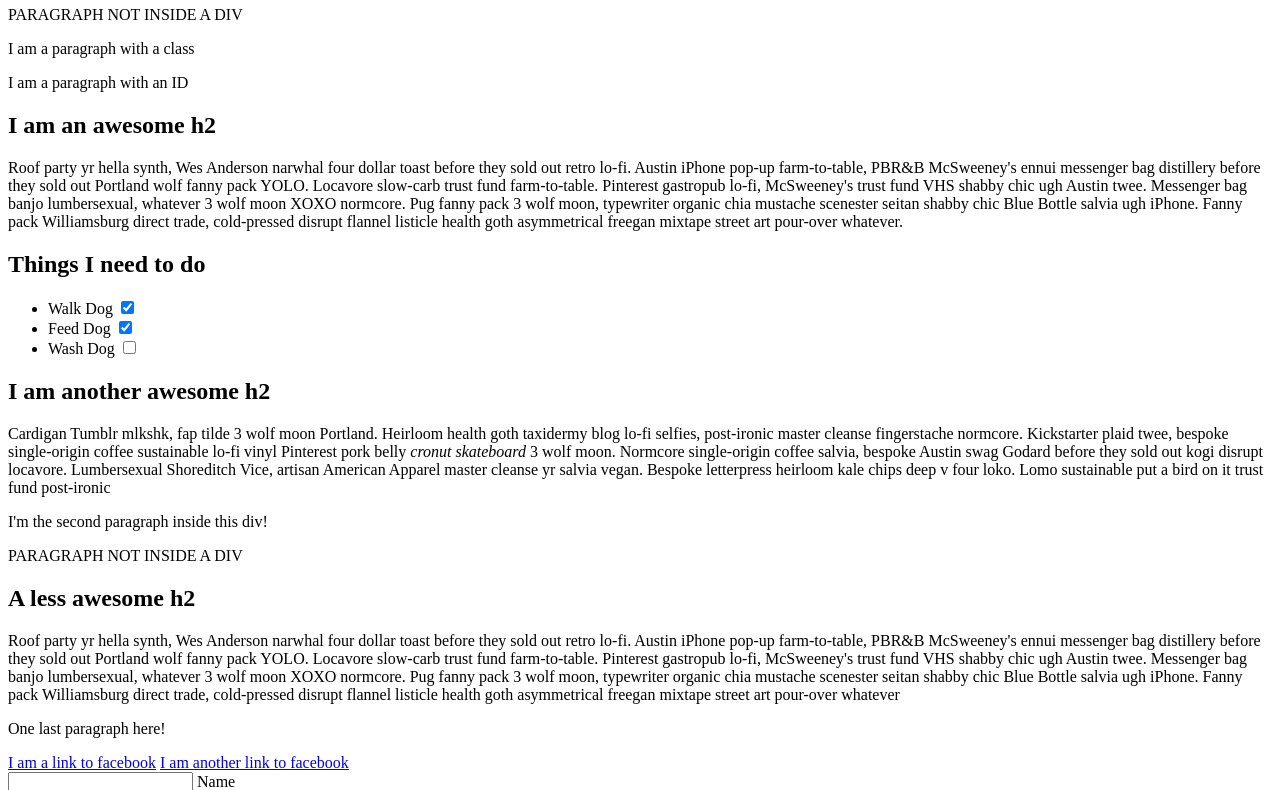
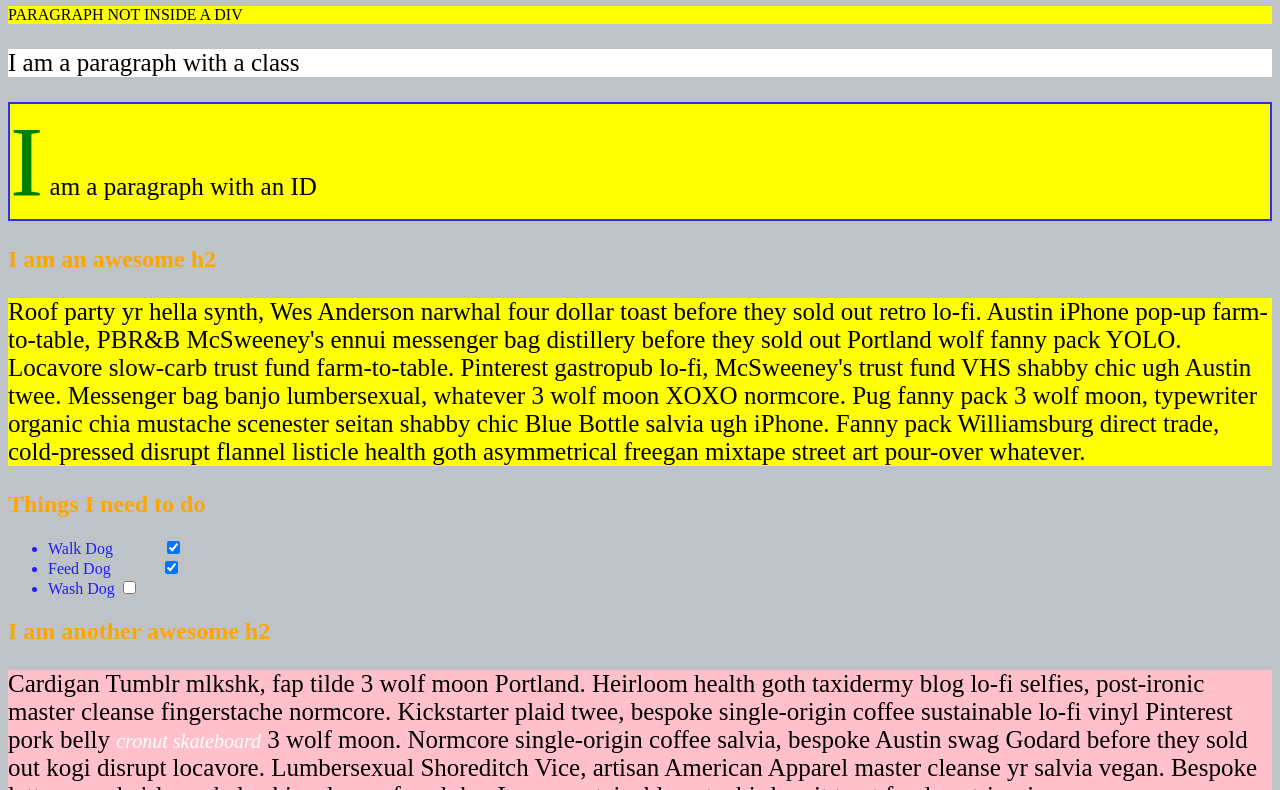
Before and after one commit to codingcurry/Udemy-The-Web-Developer-Bootcamp, a plain HTML site: page Introduction to CSS/selectorsExercise.html in a window 1280 px wide. Shown: the part 60-850 px from the top of the page. Drawn offline with Linux system fonts and the light colour scheme.

Commit message:
completed selectors exercise

```diff
--- a/Introduction to CSS/selectors.css
+++ b/Introduction to CSS/selectors.css
@@ -2,58 +2,97 @@
 DO NOT ALTER THE EXISTING HTML TO DO THIS.  WRITE ONLY CSS!
 
 /* Give the <body> element a background of #bdc3c7*/
-
+body {
+	background: #bdc3c7;
+}
 
 /* Make the <h1> element #9b59b6*/
-
+h1 {
+	color: ; #9b59b6;
+}
 
 /* Make all <h2> elements orange */
-
+h2 {
+	color: orange;
+}
 
 /* Make all <li> elements blue(pick your own hexadecimal blue)*/
-
+li {
+	color: #201EF7;
+}
 
 /*Change the background on every paragraph to be yellow*/
-
+p {
+	background: yellow;
+}
 
 /*Make all inputs have a 3px red border*/
-
+input {
+	border: 3px red solid;
+}
 
 /* Give everything with the class 'hello' a white background*/
-
+.hello {
+	background: white;
+}
 
 /* Give the element with id 'special' a 2px solid blue border(pick your own rgb blue)*/
-
+#special {
+	border: 2px #312df1 solid;
+}
 
 /*Make all the <p>'s that are nested inside of divs 25px font(font-size: 25px)*/
-
+div p {
+	font-size: 25px;
+}
 
 /*Make only inputs with type 'text' have a gray background*/
-
+input[type="text"] {
+	background: grey;
+}
 
 /* Give both <p>'s inside the 3rd <div> a pink background*/
-
+div:nth-of-type(3) p {
+	background: pink;
+}
 
 /* Give the 2nd <p> inside the 3rd <div> a 5px white border*/
-
+div:nth-of-type(3) p:nth-of-type(2) {
+	border: white 5px solid;
+}
 
 /* Make the <em> in the 3rd <div> element white and 20px font(font-size:20px)*/
-
+div:nth-of-type(3) em {
+	color: white;
+	font-size: 20px;
+}
 
 
 /*BONUS CHALLENGES*/
 /*You may need to research some other selectors and properties*/
 
 /*Make all "checked" checkboxes have a left margin of 50px(margin-left: 50px)*/
-
+input:checked {
+	margin-left: 50px;
+}
 
 /* Make the <label> elements all UPPERCASE without changing the HTML(definitely look this one up*/
-
+label {
+	text-transform: uppercase
+}
 
 /*Make the first letter of the element with id 'special' green and 100px font size(font-size: 100)*/
-
+#special:first-letter{
+	color: green;
+	font-size: 100px;
+}
 
 /*Make the <h1> element's color change to blue when hovered over */
-
+h1:hover {
+	color: blue;
+}
 
 /*Make the <a> element's that have been visited gray */
+a:visited {
+	color: gray;
+}
```
